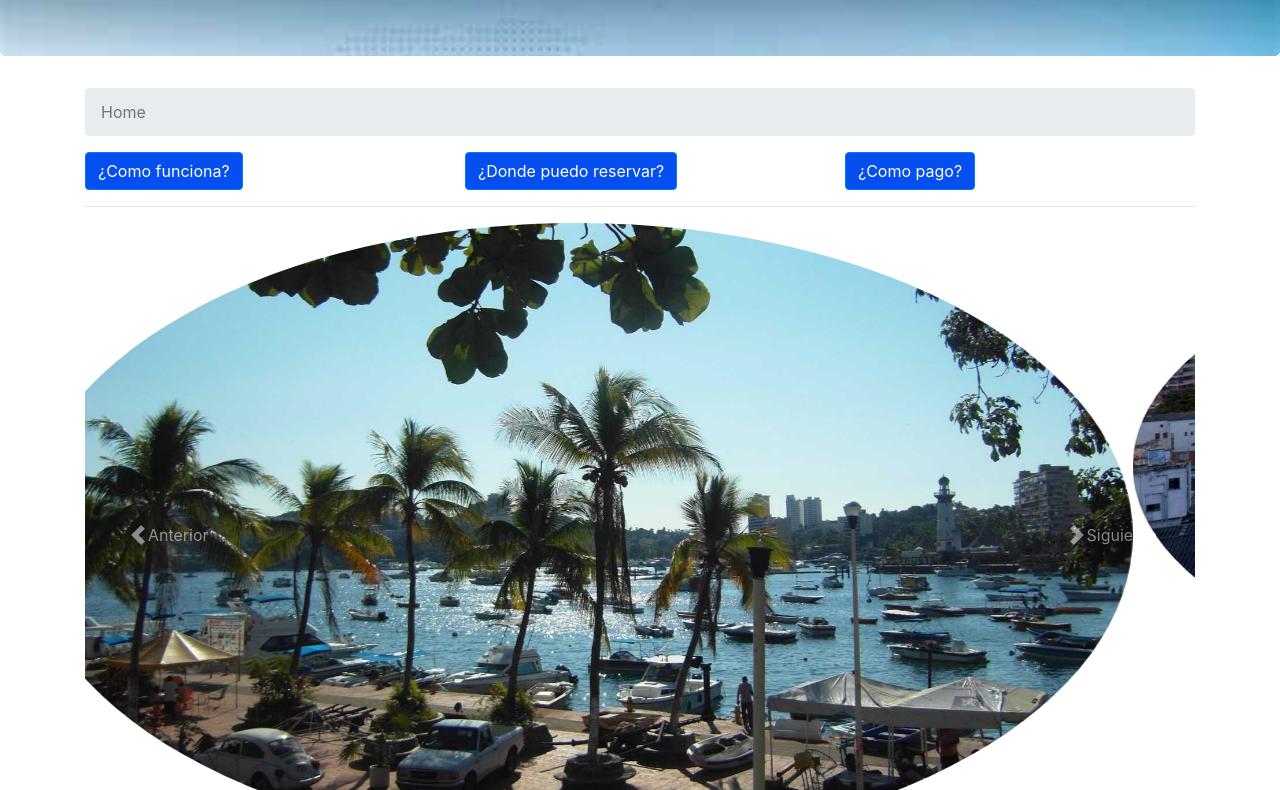
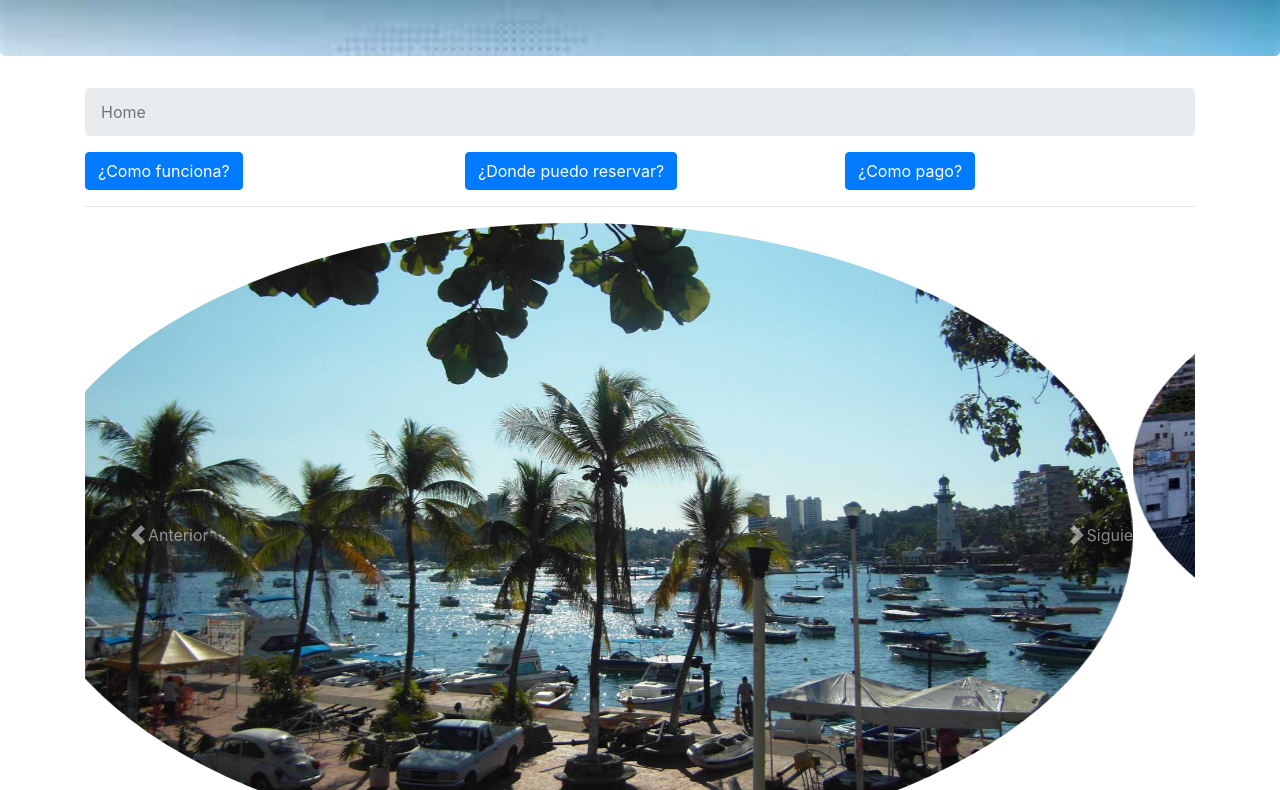
Before and after one commit to DanielSemilleroUAO/guia-hoteles-bootstrap, a website: page index.html in a window 1280 px wide. Shown: the part 178-968 px from the top of the page. Drawn offline with nearby package versions, Linux system fonts and the light colour scheme; a web font is replaced by a local one.

```diff
--- a/css/styles.scss
+++ b/css/styles.scss
@@ -1,5 +1,6 @@
-$black: #000000;
-$blue: #054FF0;
+$black: #FFFFFF;
+$blue: #054sF0;
+
 
 @mixin margenes($top, $bottom){
 	margin-top: $top;
```
Also changed, not shown: about.html (+4 -1 lines), contacto.html (+5 -2 lines), index.html (+5 -1 lines), package.json (+16 -2 lines), precios.html (+5 -2 lines), css/styles.css, dist/about.html (added), dist/contacto.html (added), dist/dist/about.css (added), dist/dist/about.js (added), dist/dist/contacto.css (added), dist/dist/contacto.js (added), dist/dist/index.css (added), dist/dist/index.js (added), 12 more files, 1 other file.
